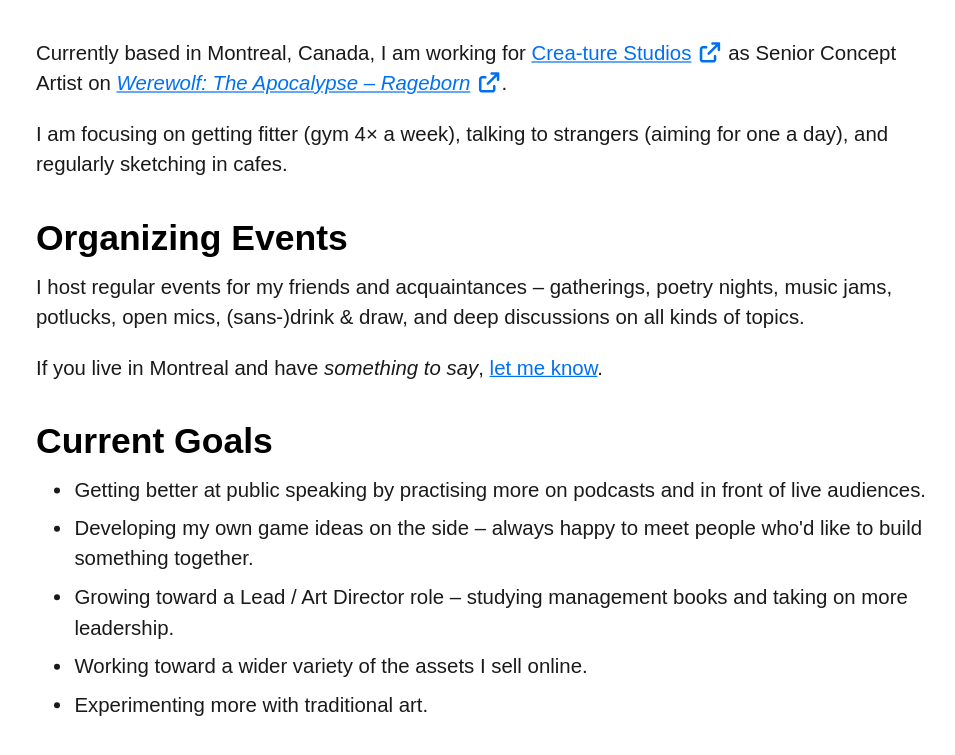
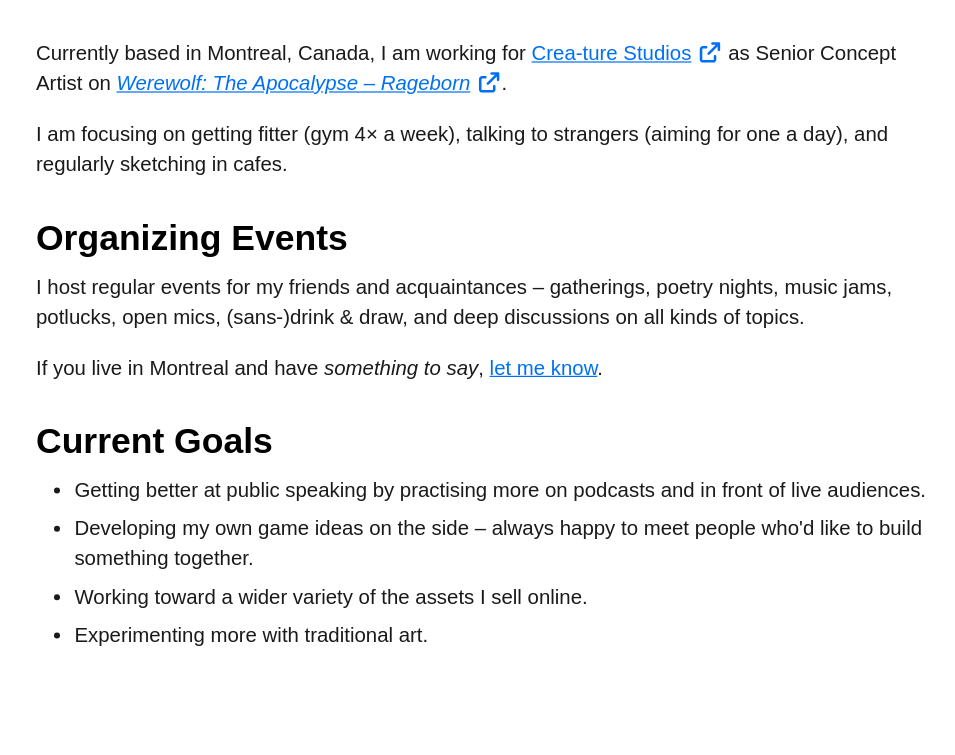
Before and after one commit to vmokry/personal-page, a plain HTML site: page now.html in a window 1280 px wide. Shown: the part 295-1050 px from the top of the page, without its empty margins (154-1109 px from the left). After the commit the page ends 1004 px from the top, so only its background shows below. Drawn offline with Linux system fonts and the light colour scheme; a small style sheet from the web is missing; a web font is replaced by a local one.

Commit message:
Dropping AD mention

```diff
--- a/now.html
+++ b/now.html
@@ -46,8 +46,6 @@
         <li>Getting better at public speaking by practising more on podcasts and in front of live audiences.</li>
         <li>Developing my own game ideas on the side &ndash; always happy to meet people who'd like to build
             something together.</li>
-        <li>Growing toward a Lead / Art Director role &ndash; studying management books and taking on more
-            leadership.</li>
         <li>Working toward a wider variety of the assets I sell online.</li>
         <li>Experimenting more with traditional art.</li>
     </ul>
```
